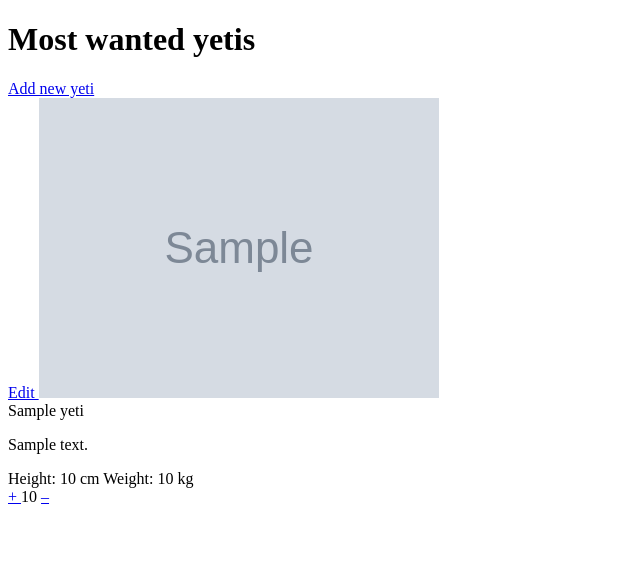
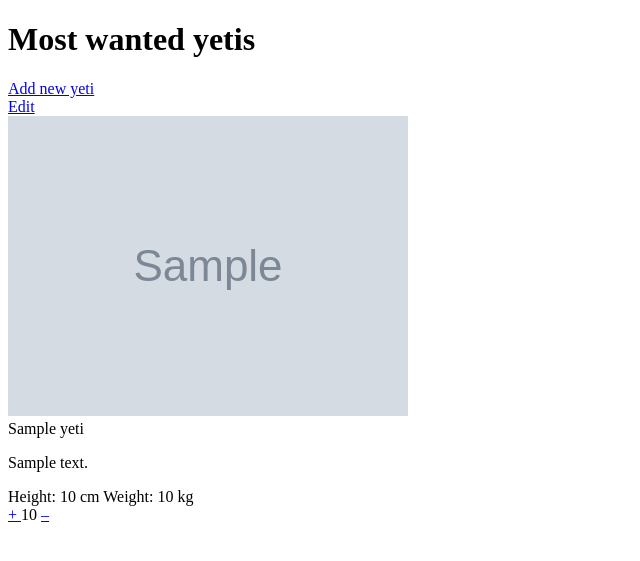
Before and after one commit to rouhen/yetinder, a Symfony app: template templates/yeti/index.html.twig in a window 1280 px wide. Shown: the top 561 px of the page, without its empty margins (0-640 px from the left). Run offline with Twig, Linux system fonts and the light colour scheme; the template is opened without the code that fills it: most values are stand-ins (such as "Sample title", 1, 10 or a date in 2020); grey boxes marked "Sample" are stand-in pictures; some libraries are stand-ins or nearby versions.

Commit message:
feat(core): Improved list view style

```diff
--- a/templates/components/card.html.twig
+++ b/templates/components/card.html.twig
@@ -1,10 +1,16 @@
-<div class="relative max-w-2xs bg-zinc-50 rounded-xl overflow-hidden shadow-lg text-black">
+<div class="flex-1 basis-full sm:basis-[calc(50%-1.5rem)] md:basis-[calc(33.333%-1.5rem)] lg:basis-[calc(25%-1.5rem)] max-w-xs text-black bg-zinc-50 rounded-xl shadow-lg overflow-hidden">
     <a href="{{ path('yeti_edit', { id: yeti.id }) }}"
        class="absolute btn btn-blue bg-green-600 hover:bg-green-700 text-white text-sm font-bold py-1 px-2 m-2 rounded-lg shadow-md transition disabled:opacity-50">
         {{ "Edit"|trans }}
     </a>
 
-    <img class="w-full" src="{{ asset('img/yeti/' ~ yeti.image) }}" alt="{{ yeti.name }}">
+    <div class="w-full h-80 bg-gray-100 flex items-center justify-center overflow-hidden">
+        {% if yeti.image %}
+            <img class="block w-full h-full object-cover" src="{{ asset('img/yeti/' ~ yeti.image) }}" alt="{{ yeti.name }}">
+        {% else %}
+            <img class="block w-full h-full object-cover" src="{{ asset('img/yeti/default.webp') }}" alt="{{ "Yetinder user"|trans }}">
+        {% endif %}
+    </div>
     <div class="px-6 py-4">
         <div class="font-bold text-xl text-center mb-2">{{ yeti.name }}</div>
 
--- a/templates/yeti/edit.html.twig
+++ b/templates/yeti/edit.html.twig
@@ -39,6 +39,7 @@
                 }
             }) }}
 
+            <img class="block w-full h-full object-cover" src="{{ asset('img/yeti/' ~ yeti.image) }}" alt="{{ yeti.name }}">
             {{ form_row(form.imageFile, {
                 'label_attr': {
                     'class': 'block text-black font-bold mb-2'
--- a/translations/messages.cs.yaml
+++ b/translations/messages.cs.yaml
@@ -1,5 +1,6 @@
 Welcome to Yetinder: Vítej na Yetinderu
 Yetinder dashboard: Yetinder nástěnka
+Yetinder user: Uživatel Yetinderu
 Most wanted yetis: Nejžádanější yetiové
 No yetis found: Žádný yeti nenalezen
 Height: Výška
@@ -10,3 +11,5 @@
 Yeti has been successfully updated!: Yeti byl úspěšně aktualizován!
 Create yeti: Vytvořit yetiho
 Edit yeti: Upravit yetiho
+Save changes: Uložit změny
+Add new yeti: Přidat nového yetiho
```
Also changed, not shown: public/img/yeti/default.webp (added).
